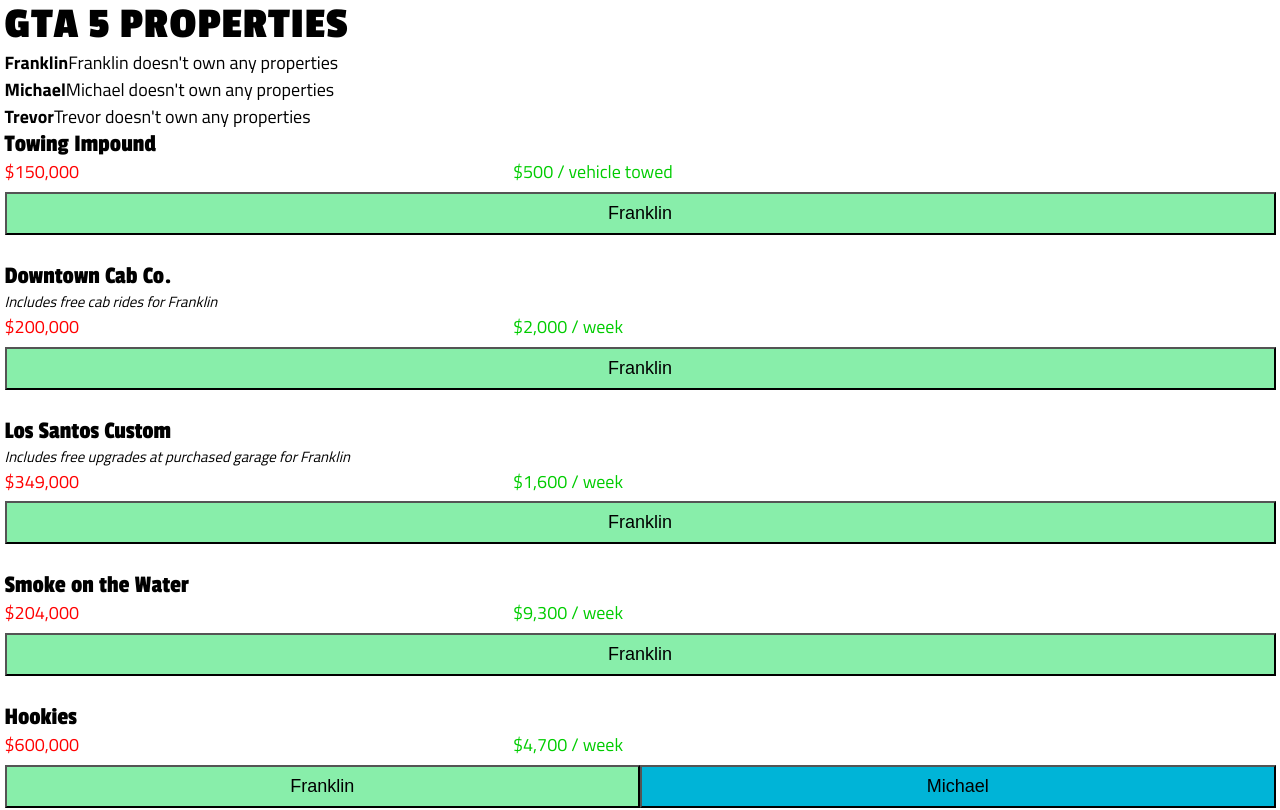
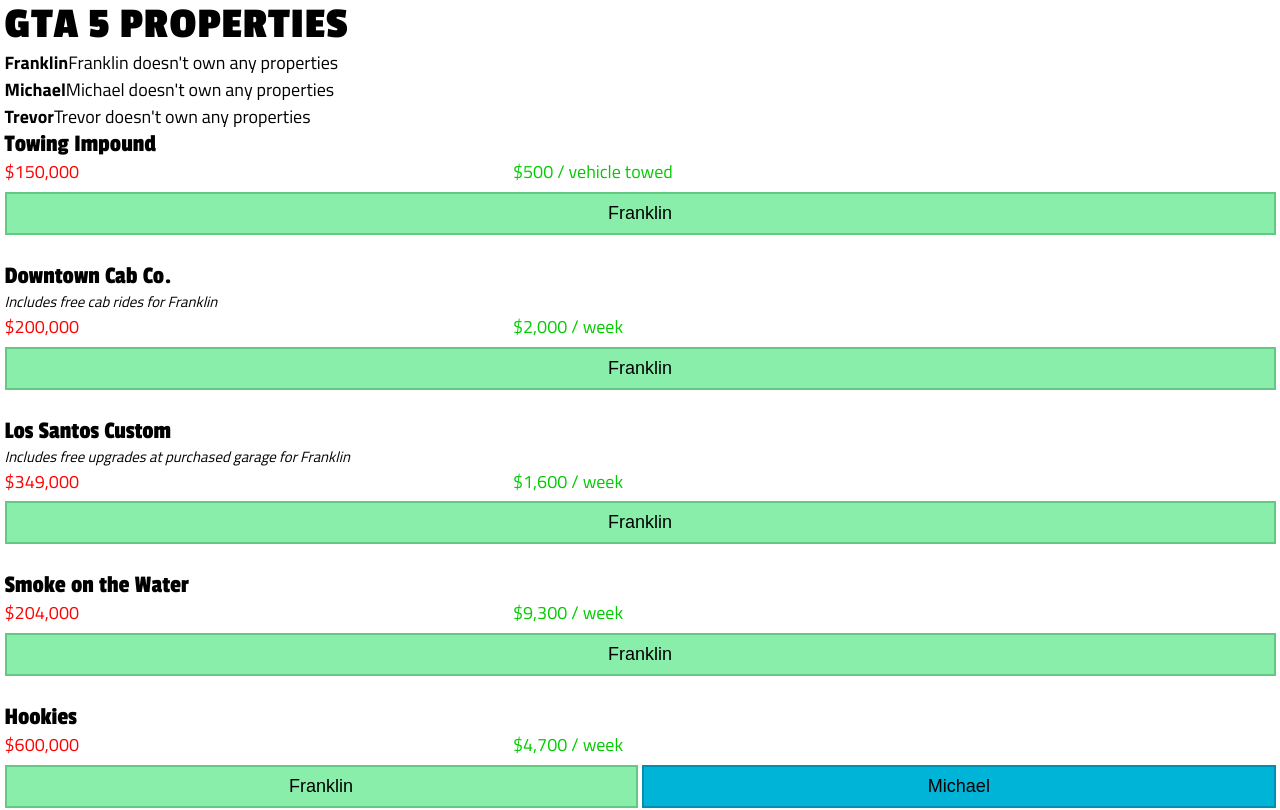
Before and after one commit to StewartEthan/gtav-business-guide, a React (Vite) app: page / in a window 1280 px wide. Shown: the top 810 px of the page. Built offline with nearby package versions, Linux system fonts and the light colour scheme.

Commit message:
More styles

```diff
--- a/src/components/Property.js
+++ b/src/components/Property.js
@@ -31,6 +31,7 @@
   .potential-owners {
     display: grid;
     grid-column: 1 / -1;
+    grid-column-gap: 0.25em;
     grid-template-columns: repeat(auto-fit, minmax(calc(120px - 1em), 1fr));
     margin-top: 0.375em;
   }
@@ -59,7 +60,7 @@
             type="button"
             className="potential-owner"
             onClick={() => handleOwnerClick(person)}
-            css={{ backgroundColor: person.color }}
+            css={{ backgroundColor: person.colors.main, border: `2px solid ${person.colors.dark}` }}
           >
             {person.name}
           </button>
--- a/src/data/characters.js
+++ b/src/data/characters.js
@@ -2,16 +2,28 @@
   FRANKLIN: {
     key: `FRANKLIN`,
     name: `Franklin`,
-    color: `#88eeaa`,
+    colors: {
+      main: `#88eeaa`,
+      dark: `#62c884`,
+      light: `#aeffd0`,
+    },
   },
   MICHAEL: {
     key: `MICHAEL`,
     name: `Michael`,
-    color: `#00b4d7`,
+    colors: {
+      main: `#00b4d7`,
+      dark: `#008eb1`,
+      light: `#26dafd`,
+    },
   },
   TREVOR: {
     key: `TREVOR`,
     name: `Trevor`,
-    color: `#ffa452`,
+    colors: {
+      main: `#ffa452`,
+      dark: `#d97e2c`,
+      light: `#ffca78`,
+    },
   },
 }
```
